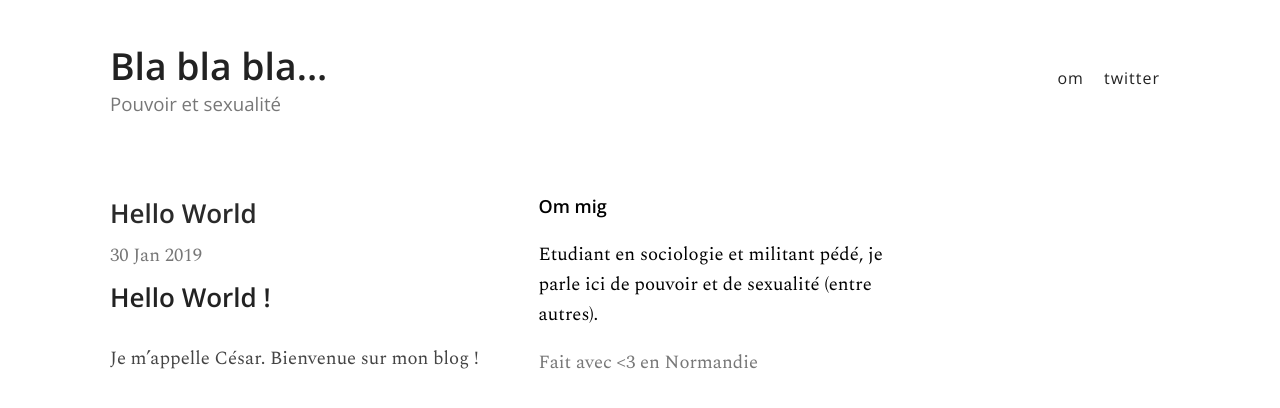
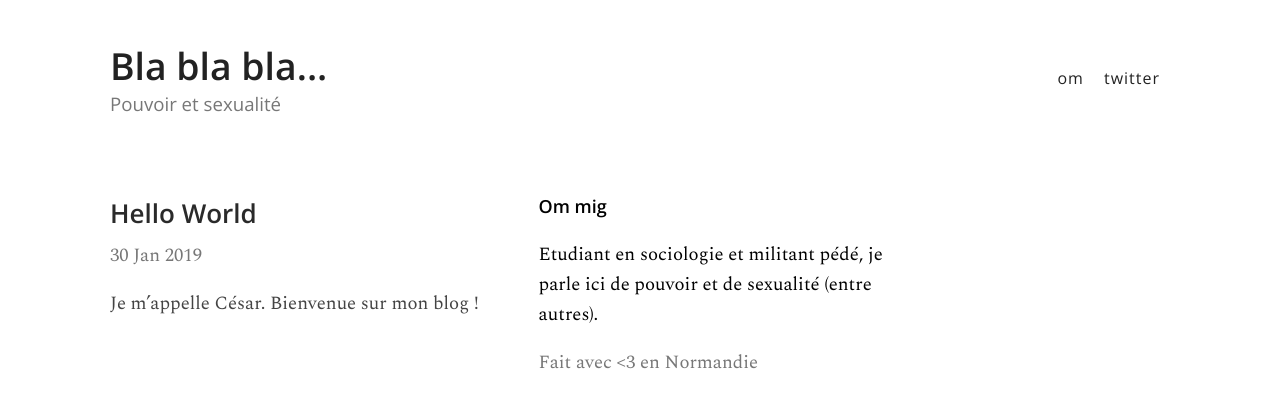
Before and after one commit to pigeoff/pigeoff.github.io, a Jekyll site: the page built from _posts/2019-01-30-hello-world.md, in a window 1280 px wide. Shown: the top 408 px of the page. Built offline with Jekyll 4.4.1, drawn with Linux system fonts in a browser that asks for light colours.

Commit message:
update article

```diff
--- a/_posts/2019-01-30-hello-world.md
+++ b/_posts/2019-01-30-hello-world.md
@@ -4,6 +4,4 @@ title: "Hello World"
 chapeau: "Bienvenue amigos! Voilà un petit post pour explique ce que je fais ici :D Bisouuuus."
 ---
 
-# Hello World !
-
 Je m'appelle César. Bienvenue sur mon blog !
```
